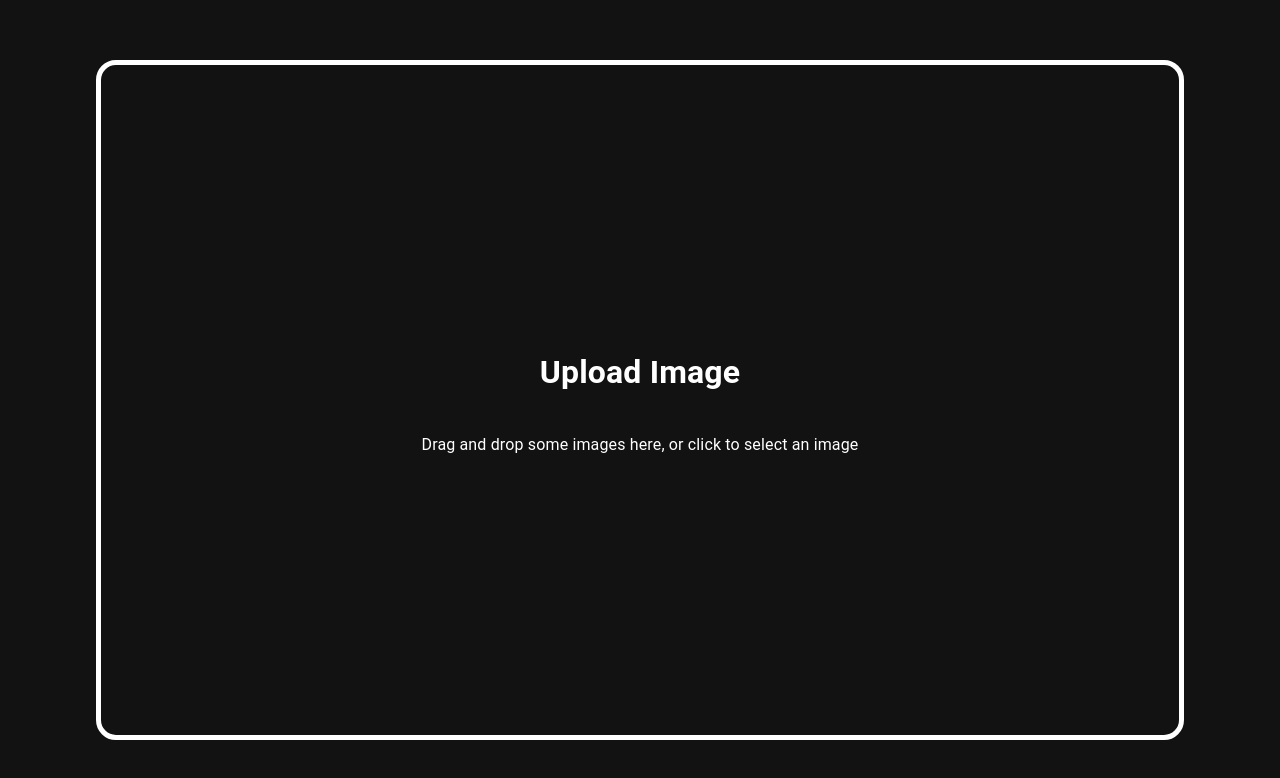
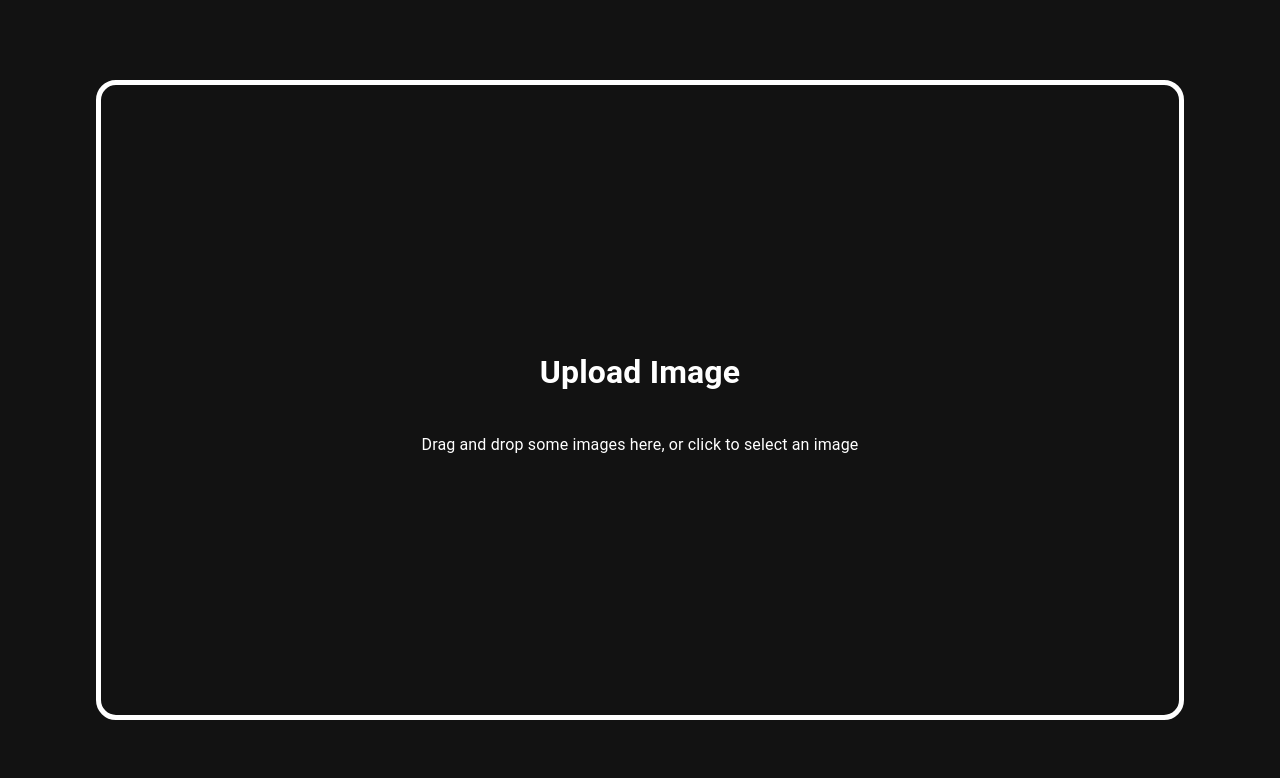
Before and after one commit to CaramelFur/Picsur, a React (Create React App) app in the folder frontend/: page / in a window 1280 px wide. Shown: the top 778 px of the page. Built offline with nearby package versions, Linux system fonts and the light colour scheme.

Commit message:
move to scoped scss

```diff
--- a/frontend/craco.config.js
+++ b/frontend/craco.config.js
@@ -1,4 +1,4 @@
-const path = require('path');
+const scopedcss = require('craco-plugin-scoped-css');
 
 module.exports = {
   devServer: {
@@ -6,5 +6,10 @@ module.exports = {
     port: 3300,
     liveReload: true,
     open: false,
-  }
+  },
+  plugins: [
+    {
+      plugin: scopedcss,
+    },
+  ],
 };
--- a/frontend/package.json
+++ b/frontend/package.json
@@ -28,7 +28,9 @@
     "@types/node": "^17.0.20",
     "@types/react": "^17.0.39",
     "@types/react-dom": "^17.0.11",
+    "craco-plugin-scoped-css": "^1.1.1",
     "react-scripts": "4.0.3",
+    "sass": "^1.49.9",
     "typescript": "^4.5.5"
   },
   "scripts": {
--- a/frontend/src/app.css
+++ b/frontend/src/app.scss
@@ -1,6 +1,7 @@
 .contentwindow {
   width: 85vw;
-  height: 85vh;
+  height: 80vh;
+  margin: auto;
   border-radius: 20px;
 
   border-style: solid;
--- a/frontend/src/app.tsx
+++ b/frontend/src/app.tsx
@@ -1,7 +1,7 @@
 import { ThemeProvider, createTheme } from '@mui/material/styles';
 import CssBaseline from '@mui/material/CssBaseline';
 import Centered from './components/centered/centered';
-import './app.css';
+import './app.scss';
 import AppRouter from './routes/router';
 import { SnackbarProvider } from 'notistack';
 
--- a/frontend/src/components/centered/centered.tsx
+++ b/frontend/src/components/centered/centered.tsx
@@ -1,6 +1,6 @@
 import React, { ForwardedRef } from 'react';
 import { forwardRef } from 'react';
-import './centered.css';
+import './centered.scoped.scss';
 
 type PropsType = React.DetailedHTMLProps<
   React.HTMLAttributes<HTMLDivElement>,
--- a/frontend/src/routes/processing/processing.tsx
+++ b/frontend/src/routes/processing/processing.tsx
@@ -19,7 +19,7 @@ function ProcessingView(props: any) {
     const hash = await ImagesApi.I.UploadImage(state.imageFile);
     if (HasFailed(hash)) navigate('/'); // TODO: handle error
 
-    navigate('/view/' + hash);
+    navigate('/view/' + hash, { replace: true });
   }
 
   // Run when rendered
```
Also changed, not shown: frontend/src/routes/view/view.tsx (+5 -5 lines), frontend/src/components/centered/centered.scoped.scss (renamed from frontend/src/components/centered/centered.css), frontend/src/routes/view/view.scoped.scss (renamed from frontend/src/routes/view/view.css), 1 other file (tests, documents, lock files or other folders).
